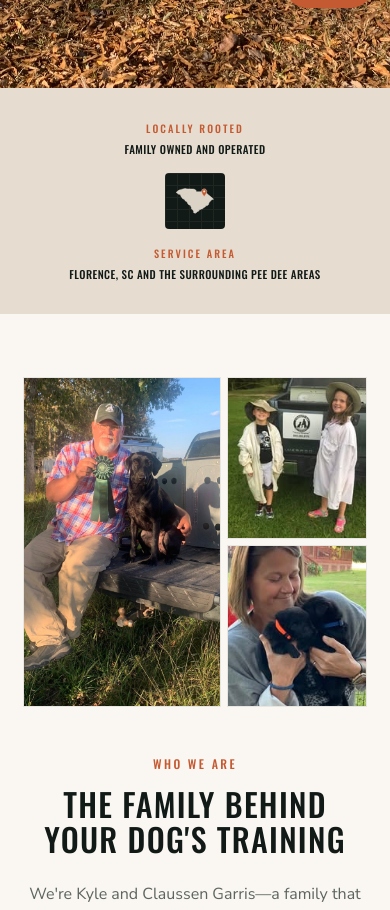
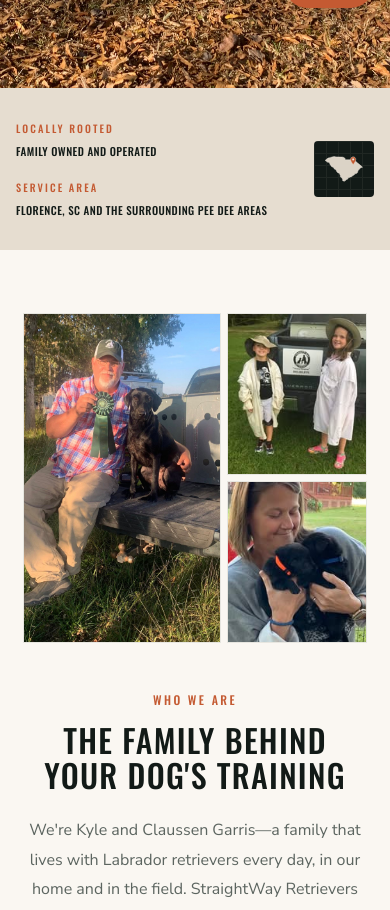
Before and after one commit to DeeCiii15/straightway-retrievers, a Next.js app: page / in a window 390 px wide. Shown: the part 820-1730 px from the top of the page. Built offline with nearby package versions, Linux system fonts and the light colour scheme.

Commit message:
Major update 2

```diff
--- a/src/app/components/LocalTrustBand.tsx
+++ b/src/app/components/LocalTrustBand.tsx
@@ -17,25 +17,42 @@ export function LocalTrustBand() {
       aria-label="Locally rooted and service area"
     >
       <div className="mx-auto max-w-7xl px-4 sm:px-6 lg:px-10">
-        <div className="mx-auto flex w-full max-w-4xl flex-col items-center gap-4 sm:flex-row sm:items-center sm:gap-6 lg:max-w-6xl lg:gap-10">
-          {/* Text then flexible spacer — mirrors right column so map gaps match */}
-          <div className="grid w-full min-w-0 sm:flex-1 sm:grid-cols-[auto_1fr]">
-            <div className="text-center sm:translate-x-32 sm:text-right lg:translate-x-40">
-              <p className="label-caps max-sm:text-[0.65rem]">Locally rooted</p>
-              <p className={`${trustLineClass} max-sm:mt-1.5`}>{siteConfig.familyOwned}</p>
+        {/* Mobile: text stack left, map right */}
+        <div className="mx-auto flex w-full max-w-4xl items-center gap-4 sm:hidden">
+          <div className="flex min-w-0 flex-1 flex-col gap-5 text-left">
+            <div>
+              <p className="label-caps text-[0.65rem]">Locally rooted</p>
+              <p className={`${trustLineClass} mt-1.5`}>{siteConfig.familyOwned}</p>
             </div>
-            <div className="hidden sm:block" aria-hidden />
+            <div>
+              <p className="label-caps text-[0.65rem]">Service area</p>
+              <p className={`${trustLineClass} mt-1.5`}>{siteConfig.serviceArea}</p>
+            </div>
+          </div>
+          <TrustBandIconPanel>
+            <PeeDeeRegionIcon variant="onDark" className={iconSizeClass} />
+          </TrustBandIconPanel>
+        </div>
+
+        {/* Desktop */}
+        <div className="mx-auto hidden w-full max-w-4xl sm:flex sm:items-center sm:gap-6 lg:max-w-6xl lg:gap-10">
+          <div className="grid min-w-0 sm:flex-1 sm:grid-cols-[auto_1fr]">
+            <div className="text-right sm:translate-x-32 lg:translate-x-40">
+              <p className="label-caps">Locally rooted</p>
+              <p className={`${trustLineClass} mt-2`}>{siteConfig.familyOwned}</p>
+            </div>
+            <div aria-hidden />
           </div>
 
           <TrustBandIconPanel>
             <PeeDeeRegionIcon variant="onDark" className={iconSizeClass} />
           </TrustBandIconPanel>
 
-          <div className="grid w-full min-w-0 sm:flex-1 sm:grid-cols-[1fr_auto]">
-            <div className="hidden sm:block" aria-hidden />
-            <div className="text-center sm:text-left">
-              <p className="label-caps max-sm:text-[0.65rem]">Service area</p>
-              <p className={`${trustLineClass} max-sm:mt-1.5`}>{siteConfig.serviceArea}</p>
+          <div className="grid min-w-0 sm:flex-1 sm:grid-cols-[1fr_auto]">
+            <div aria-hidden />
+            <div className="text-left">
+              <p className="label-caps">Service area</p>
+              <p className={`${trustLineClass} mt-2`}>{siteConfig.serviceArea}</p>
             </div>
           </div>
         </div>
```
